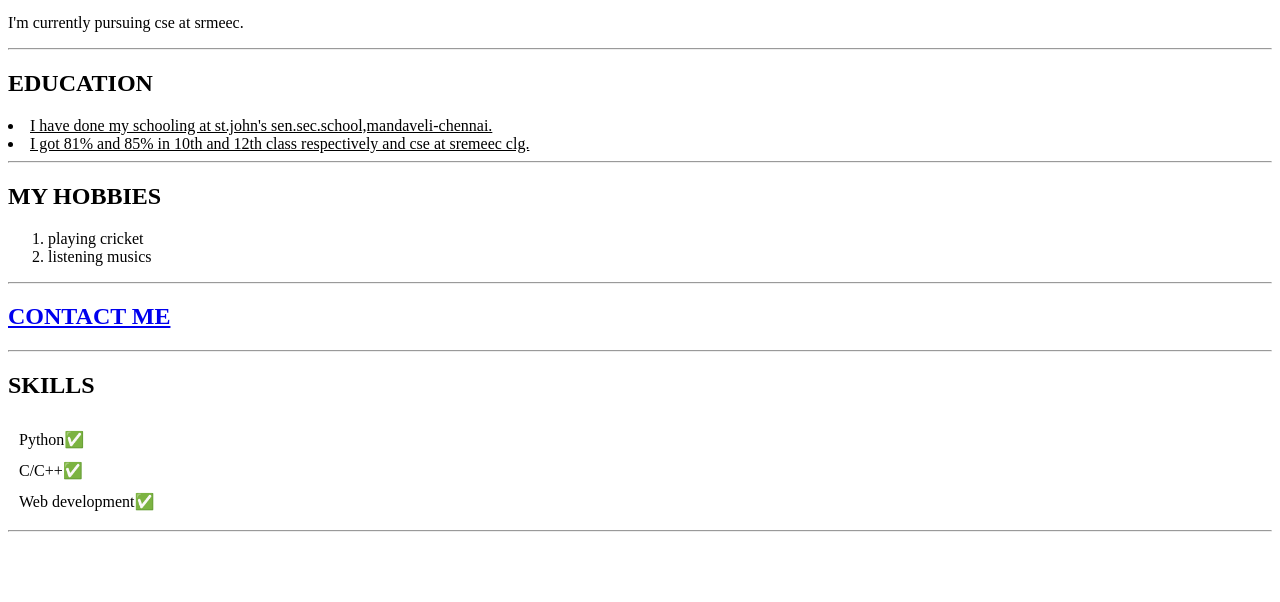
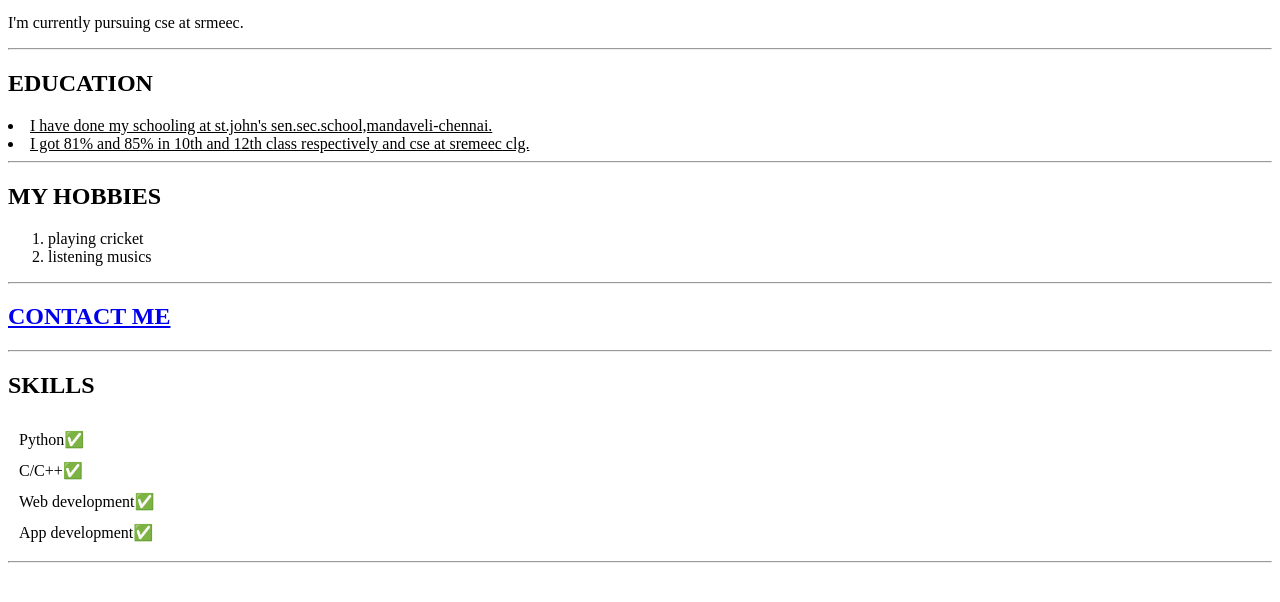
Before and after one commit to yadamkarthik/personal-site, a plain HTML site: page index.html in a window 1280 px wide. Shown: the part 126-728 px from the top of the page. Drawn offline with Linux system fonts and the light colour scheme.

Commit message:
Update index.html

```diff
--- a/index.html
+++ b/index.html
@@ -63,6 +63,12 @@ anchor -->
       </td>
     </tr>
 
+    <tr>
+      <td>
+        App development✅
+      </td>
+    </tr>
+
 
   </table>
   <hr />
```
